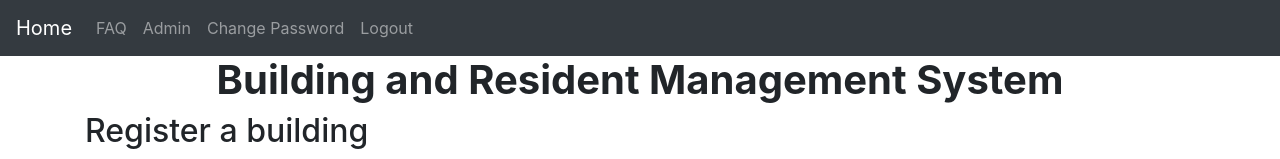
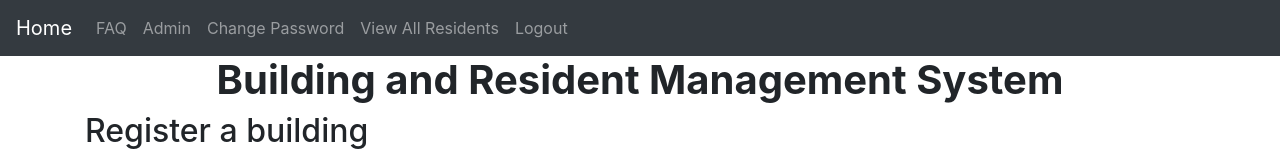
Before and after one commit to hmatt33/brms, a PHP site: page /add_building.php in a window 1280 px wide. Shown: the top 159 px of the page. Run offline with PHP 8.4, Linux system fonts and the light colour scheme.

Commit message:
added all residents link

```diff
--- a/header.php
+++ b/header.php
@@ -22,6 +22,9 @@
                   <a class="nav-link" href="password.php">Change Password</a>
               </li>
               <li class="nav-item">
+                  <a class="nav-link" href="all_residents.php">View All Residents</a>
+              </li>
+              <li class="nav-item">
                 <a class="nav-link" href="logout.php">Logout</a>
               </li>
             </ul>
```
